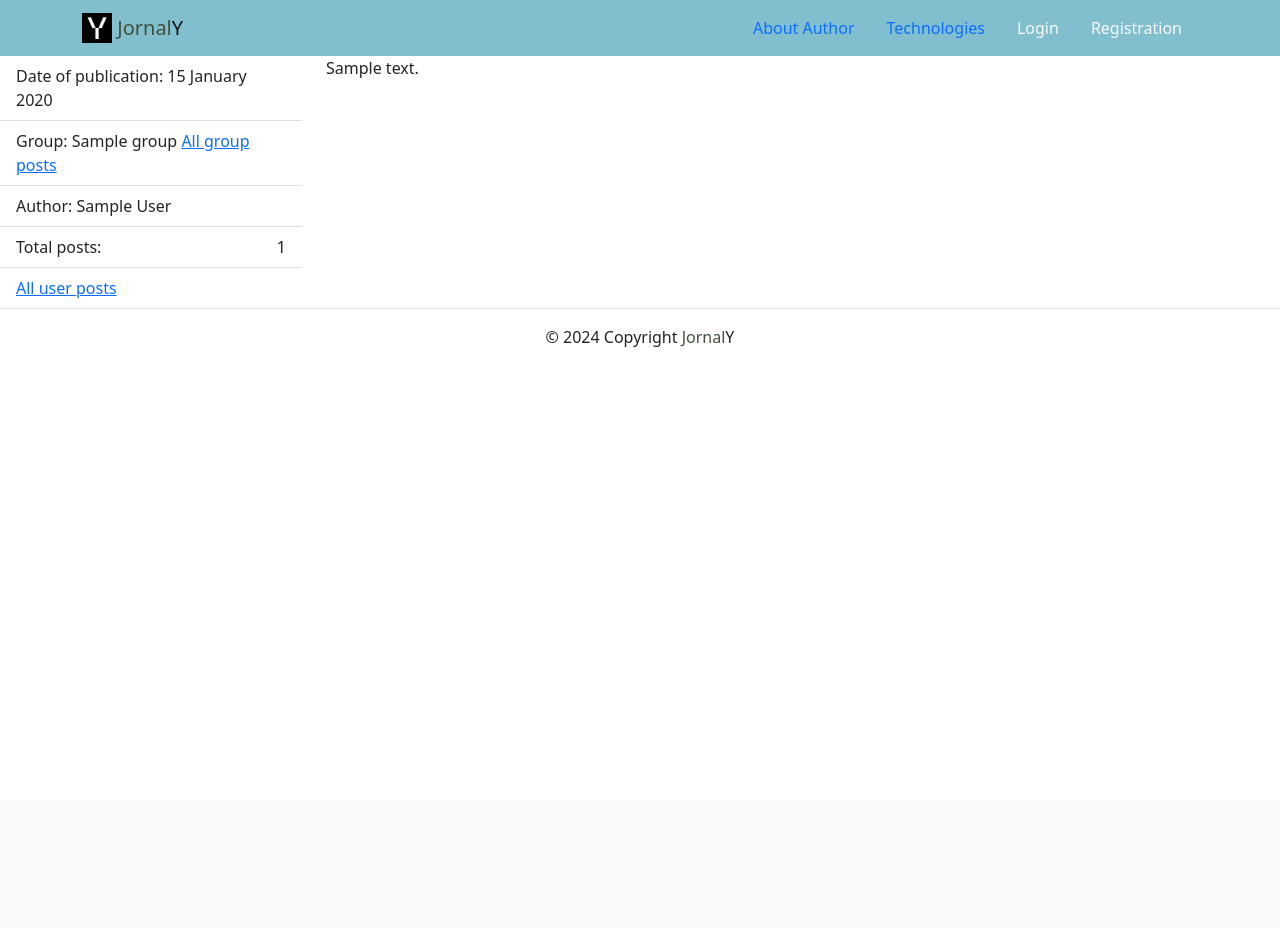
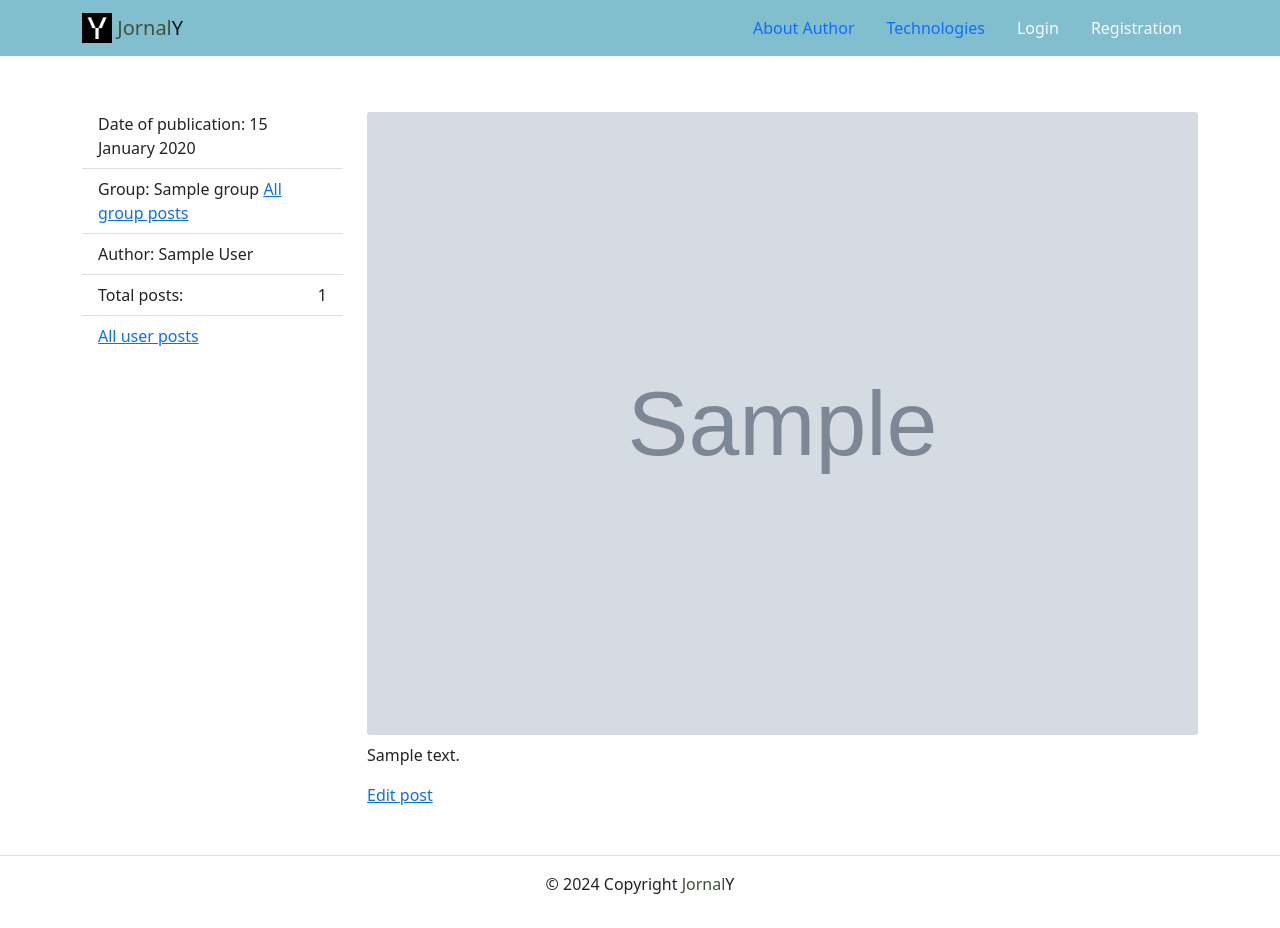
Before and after one commit to dev-lymar/JornalY, a Django app: page /posts/1/ in a window 1280 px wide. Before the commit the page ends 347 px from the top, so only its background shows below. Run offline with Django 5.2, Linux system fonts and the light colour scheme; tables that the repository leaves empty hold one stand-in row (values such as "Sample post"); grey boxes marked "Sample" are stand-in pictures; parts of the project's set-up code (start-up, migrations or seed data) failed here and were passed over; some libraries are stand-ins or nearby versions.

Commit message:
Added option to add an image to a post, fix tests, views, templates

```diff
--- a/posts/views.py
+++ b/posts/views.py
@@ -83,7 +83,7 @@ class PostEditView(UpdateView):
     def dispatch(self, request, *args, **kwargs):
         post = self.get_object()
         if post.author != request.user:
-            return redirect('post_detail', post_id=post.id)
+            return redirect('posts:post_detail', post_id=post.pk)
         return super().dispatch(request, *args, **kwargs)
 
 
--- a/templates/posts/post_detail.html
+++ b/templates/posts/post_detail.html
@@ -1,4 +1,5 @@
 {% extends 'base.html' %}
+{% load thumbnail %}
 
 {% block title %}
   Post {{ post.text|slice:":30" }}
@@ -6,6 +7,7 @@
 
 {% block content %}
 <main>
+  <div class="container py-5">
     <div class="row">
       <aside class="col-12 col-md-3">
         <ul class="list-group list-group-flush">
@@ -16,9 +18,9 @@
             <li class="list-group-item">
               Group: {{ post.group.title }}
               <a href="{% url 'posts:group_list' slug=post.group.slug %}">
-          {% endif %}
               All group posts
               </a>
+            {% endif %}
             </li>
             <li class="list-group-item">
               Author: {{ post.author.get_full_name }}
@@ -34,10 +36,15 @@
         </ul>
       </aside>
         <article class="col-12 col-md-9">
+          {% thumbnail post.image "960x339" crop="center" upscale=True as im %}
+            <img class="card-img my-2" src="{{ im.url }}">
+          {% endthumbnail %}
           <p>
             {{ post.text }}
           </p>
+          <a href="{% url 'posts:post_edit' pk=post.pk %}">Edit post</a>
       </article>
+    </div>
   </div>
 </main>
 {% endblock %}
--- a/templates/posts/profile.html
+++ b/templates/posts/profile.html
@@ -1,4 +1,5 @@
 {% extends 'base.html' %}
+{% load thumbnail %}
 
 {% block title %}
   Profile user {{ user.username }}
@@ -19,6 +20,9 @@
             Publication date: {{ post.pub_date|date:"d E Y" }}
           </li>
       </ul>
+      {% thumbnail post.image "960x339" crop="center" upscale=True as im %}
+        <img class="card-img my-2" src="{{ im.url }}">
+      {% endthumbnail %}
       <p>
         {{ post.text }}
       </p>
```
Also changed, not shown: posts/tests/test_forms.py (+25 -0 lines), posts/tests/test_views.py (+1 -1 lines), templates/posts/create_post.html (+7 -1 lines), templates/posts/index.html (+7 -0 lines), posts/migrations/0003_alter_post_options_post_image_alter_post_author_and_more.py (added). Lines whose indentation alone changed are shown as unchanged.
